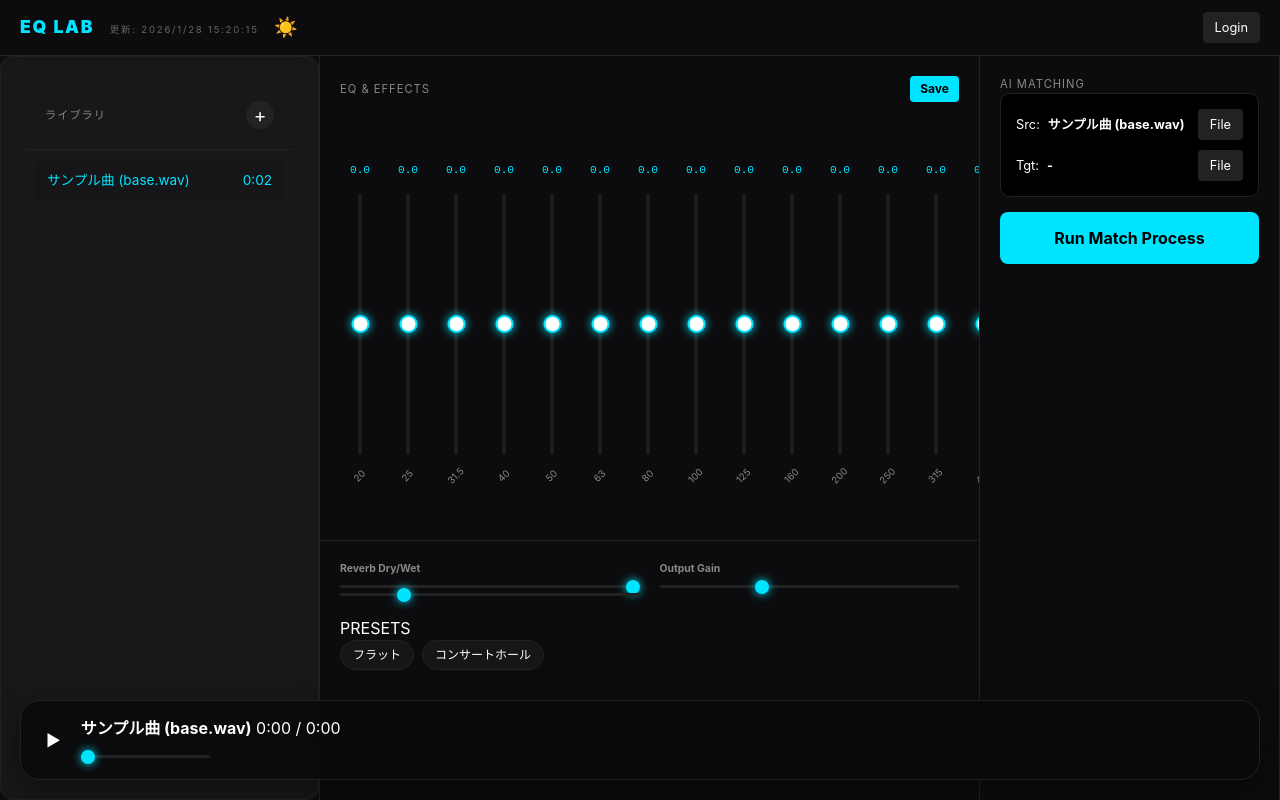
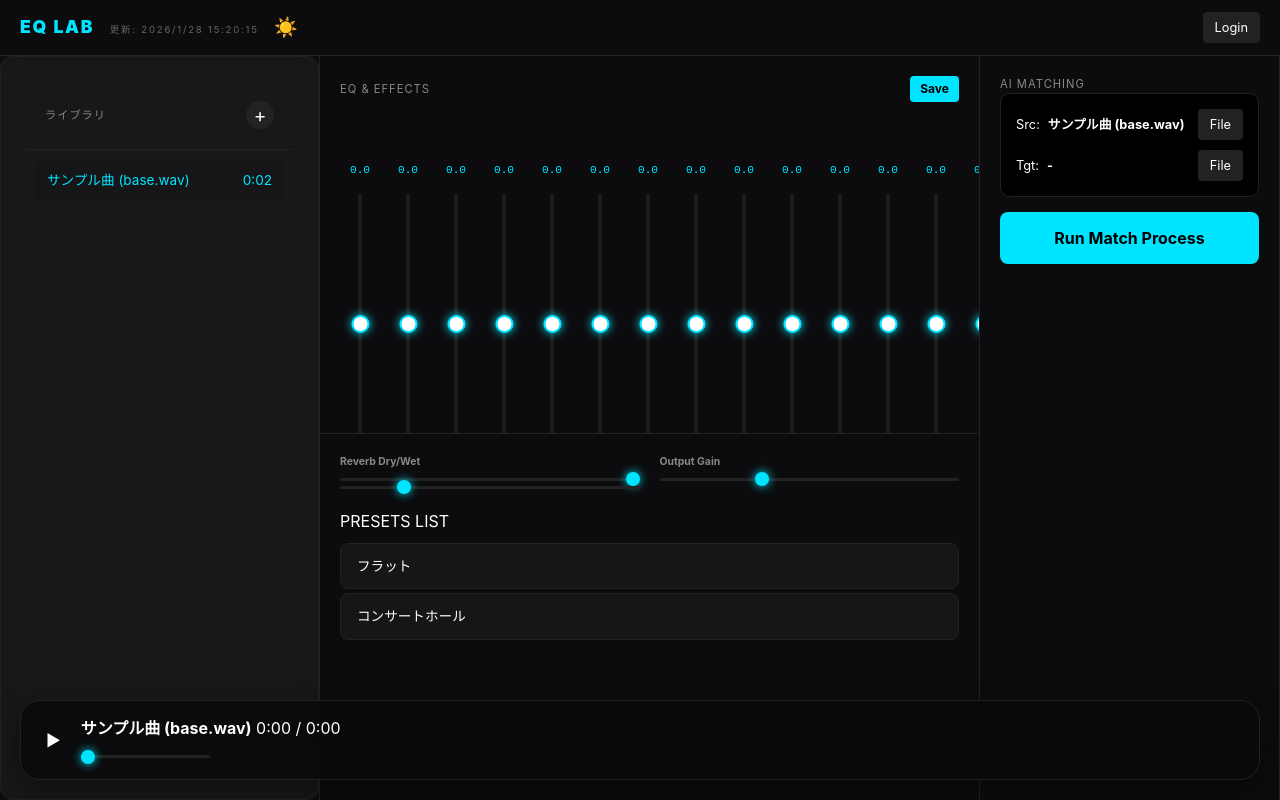
Before and after one commit to shinzyapple/eq-lab-site, a Next.js app: page / in a window 1280 px wide. Built offline with nearby package versions, Linux system fonts and the light colour scheme; no server answers.

Commit message:
変更２

```diff
--- a/app/page.tsx
+++ b/app/page.tsx
@@ -511,7 +511,19 @@ export default function Home() {
             </div></div>
             <div className="fx-box"><label>Output Gain</label><input type="range" min="0" max="1.5" step="0.01" value={volume} onChange={e => { const v = parseFloat(e.target.value); setGlobalVolume(v); setVolume(v); }} className="wide" /></div>
           </div>
-          <div className="pre-box"><label>PRESETS</label><div className="p-s">{presets.map(p => <button key={p.id} onClick={() => applyPreset(p)} className="chip">{p.name} {(p.id !== 'flat' && p.id !== 'concert-hall') && <span onClick={e => { deletePreset(p.id, e); }} className="p-del">×</span>}</button>)}</div></div>
+          <div className="pre-box">
+            <label>PRESETS LIST</label>
+            <div className="preset-list">
+              {presets.map(p => (
+                <div key={p.id} onClick={() => applyPreset(p)} className="preset-item">
+                  <span className="preset-name">{p.name}</span>
+                  {(p.id !== 'flat' && p.id !== 'concert-hall') && (
+                    <button onClick={e => { deletePreset(p.id, e); }} className="p-del-btn">×</button>
+                  )}
+                </div>
+              ))}
+            </div>
+          </div>
         </section>
 
         {/* Right Sidebar: Matching */}
@@ -598,10 +610,12 @@ export default function Home() {
         .fx-box label { font-size: 0.65rem; color: var(--text-m); font-weight: bold; }
         .f-r { display: flex; flex-direction: column; gap: 5px; }
         input[type="range"] { -webkit-appearance: none; height: 3px; background: var(--border); border-radius: 2px; }
-        .pre-box { padding: 0 20px 120px; }
-        .p-s { display: flex; gap: 8px; overflow-x: auto; padding-bottom: 10px; }
-        .chip { background: var(--hover); border: 1px solid var(--border); color: var(--text); padding: 5px 12px; border-radius: 20px; font-size: 0.75rem; white-space: nowrap; display: flex; align-items: center; gap: 5px; cursor: pointer; }
-        .p-del { opacity: 0.3; } .p-del:hover { opacity: 1; color: #f00; }
+        .pre-box { padding: 0 20px 140px; flex: 1; overflow: hidden; display: flex; flex-direction: column; }
+        .preset-list { flex: 1; overflow-y: auto; display: flex; flex-direction: column; gap: 4px; padding-top: 10px; }
+        .preset-item { padding: 12px 16px; background: var(--hover); border: 1px solid var(--border); border-radius: 8px; color: var(--text); font-size: 0.85rem; cursor: pointer; display: flex; justify-content: space-between; align-items: center; transition: 0.2s; }
+        .preset-item:hover { border-color: var(--accent); background: rgba(0,229,255,0.05); }
+        .p-del-btn { background: none; border: none; color: var(--text-m); font-size: 1.2rem; cursor: pointer; padding: 0 5px; }
+        .p-del-btn:hover { color: #f00; }
         .m-panel { padding: 20px; }
         .m-field { background: var(--bg); border: 1px solid var(--border); border-radius: 10px; padding: 15px; display: flex; flex-direction: column; gap: 10px; }
         .m-row { display: flex; align-items: center; gap: 8px; font-size: 0.8rem; }
```
